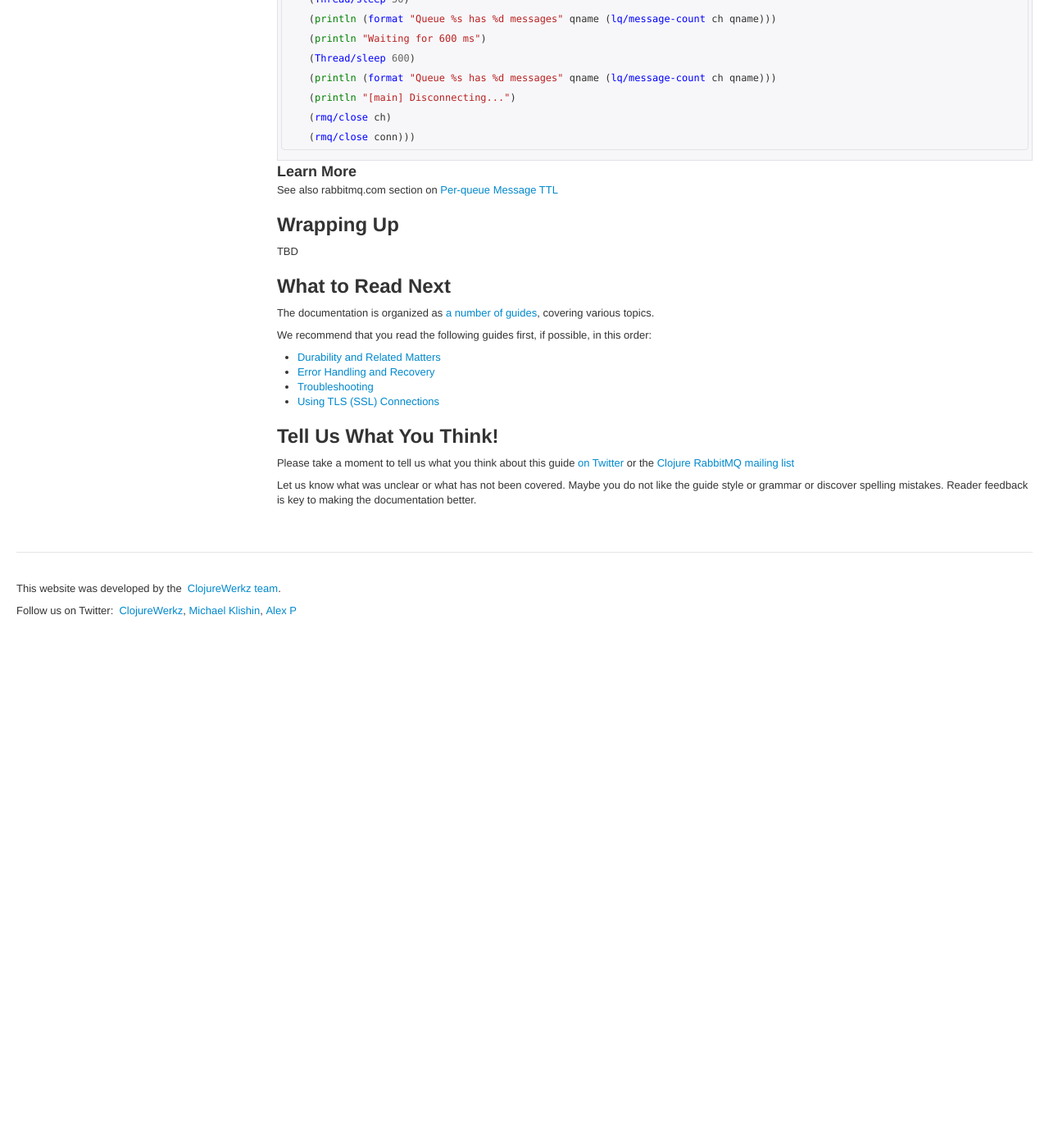
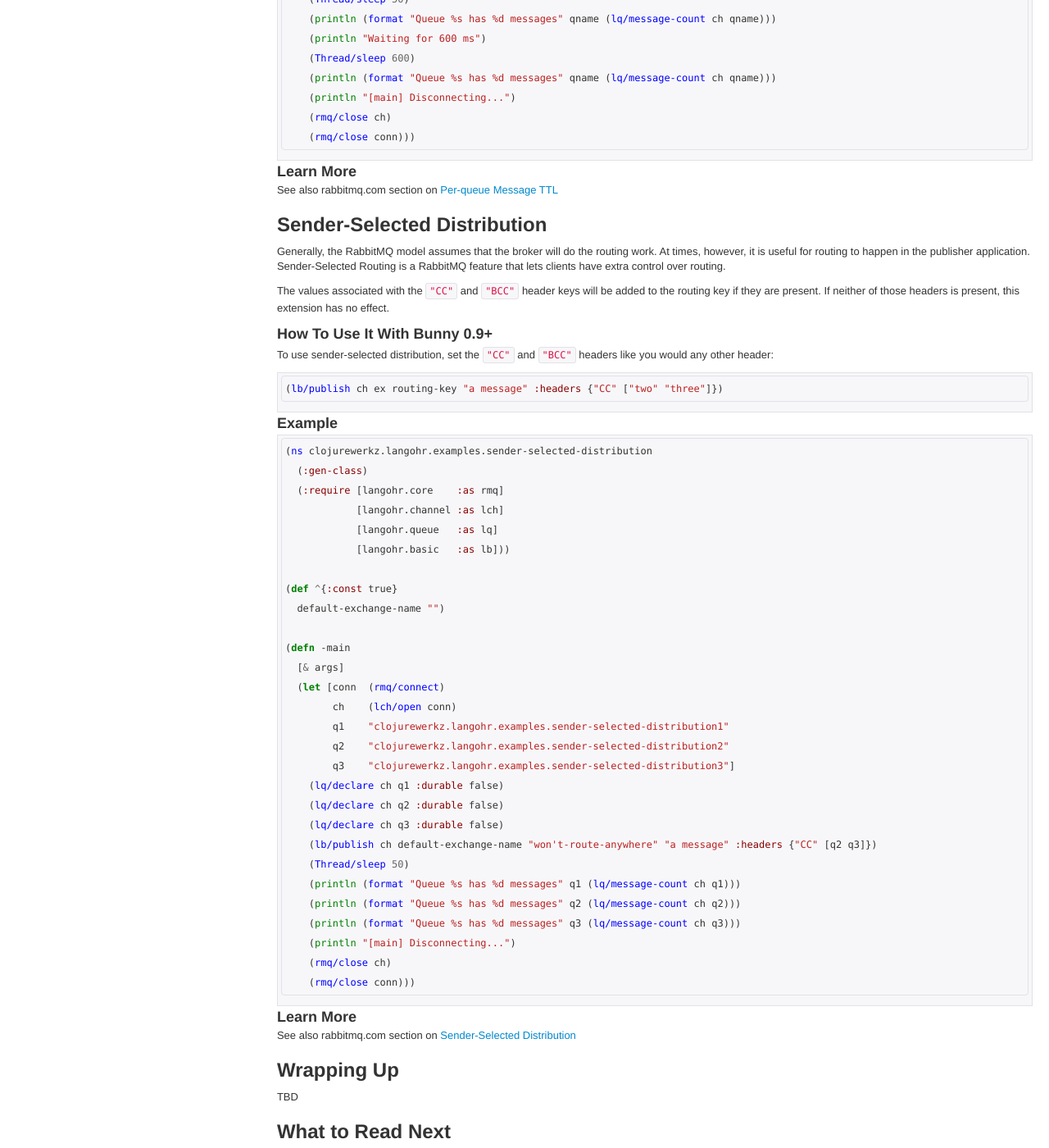
Before and after one commit to glorphindale/langohr.docs, a Jekyll site: the page built from articles/extensions.md, in a window 1280 px wide and 1400 px high, scrolled down 2449 px. Shown: the whole window at 82% size. Built offline with Jekyll 4.4.1, drawn with Linux system fonts in a browser that asks for light colours; some web fonts are replaced; Markdown is read by kramdown in place of the engine named in the settings; before the commit the page ends 3212 px from its top, so only the background shows below that; some of the changed text lies outside the part shown.

Commit message:
Document sender-selected distribution extension

````diff
--- a/articles/extensions.md
+++ b/articles/extensions.md
@@ -159,6 +159,62 @@ See also rabbitmq.com section on [Per-queue Message TTL](http://www.rabbitmq.com
 
 
 
+## Sender-Selected Distribution
+
+Generally, the RabbitMQ model assumes that the broker will do the routing work. At times, however, it is useful
+for routing to happen in the publisher application. Sender-Selected Routing is a RabbitMQ feature
+that lets clients have extra control over routing.
+
+The values associated with the `"CC"` and `"BCC"` header keys will be added to the routing key if they are present.
+If neither of those headers is present, this extension has no effect.
+
+### How To Use It With Bunny 0.9+
+
+To use sender-selected distribution, set the `"CC"` and `"BCC"` headers like you would any other header:
+
+``` clojure
+(lb/publish ch ex routing-key "a message" :headers {"CC" ["two" "three"]})
+```
+
+### Example
+
+``` clojure
+(ns clojurewerkz.langohr.examples.sender-selected-distribution
+  (:gen-class)
+  (:require [langohr.core    :as rmq]
+            [langohr.channel :as lch]
+            [langohr.queue   :as lq]
+            [langohr.basic   :as lb]))
+
+(def ^{:const true}
+  default-exchange-name "")
+
+(defn -main
+  [& args]
+  (let [conn  (rmq/connect)
+        ch    (lch/open conn)
+        q1    "clojurewerkz.langohr.examples.sender-selected-distribution1"
+        q2    "clojurewerkz.langohr.examples.sender-selected-distribution2"
+        q3    "clojurewerkz.langohr.examples.sender-selected-distribution3"]
+    (lq/declare ch q1 :durable false)
+    (lq/declare ch q2 :durable false)
+    (lq/declare ch q3 :durable false)
+    (lb/publish ch default-exchange-name "won't-route-anywhere" "a message" :headers {"CC" [q2 q3]})
+    (Thread/sleep 50)
+    (println (format "Queue %s has %d messages" q1 (lq/message-count ch q1)))
+    (println (format "Queue %s has %d messages" q2 (lq/message-count ch q2)))
+    (println (format "Queue %s has %d messages" q3 (lq/message-count ch q3)))
+    (println "[main] Disconnecting...")
+    (rmq/close ch)
+    (rmq/close conn)))
+```
+
+### Learn More
+
+See also rabbitmq.com section on [Sender-Selected Distribution](http://www.rabbitmq.com/sender-selected.html)
+
+
+
 
 ## Wrapping Up
 
````
